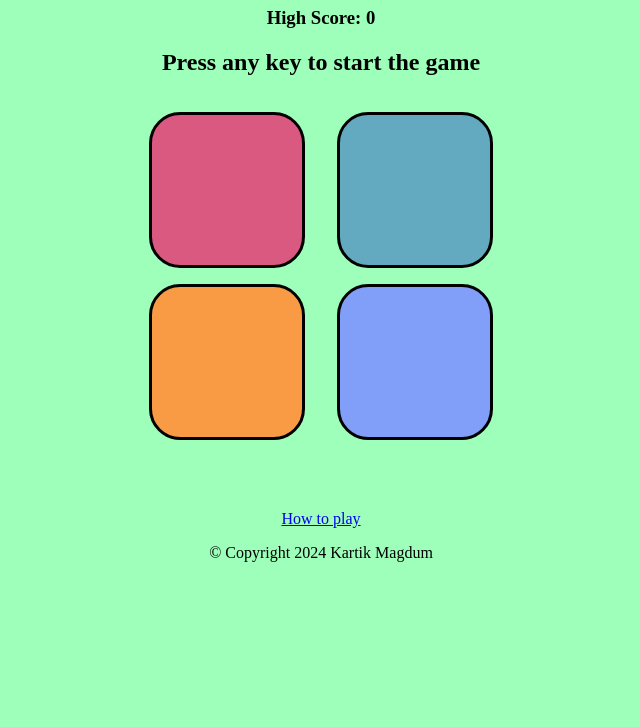
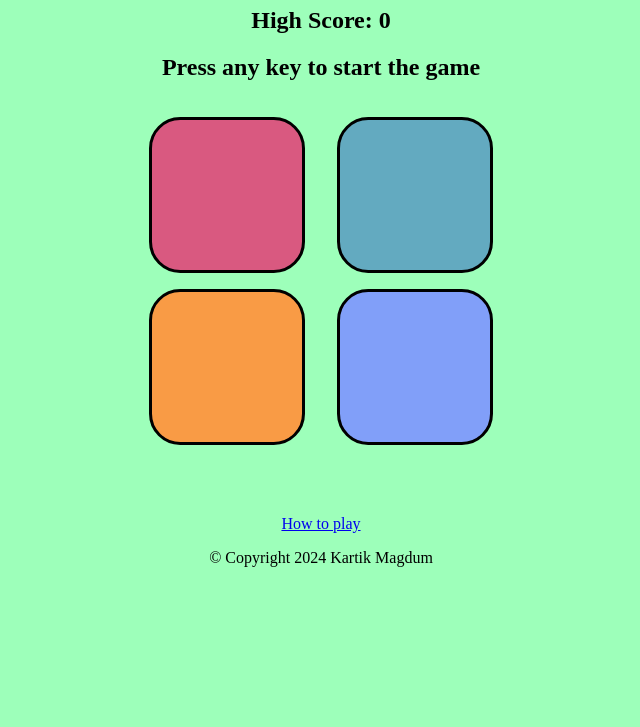
Before and after one commit to kartikkk-07/Simon-Says-Game, a plain HTML site: page index.html in a window 1280 px wide. Shown: the part 73-800 px from the top of the page, without its empty margins (319-959 px from the left). Drawn offline with Linux system fonts and the light colour scheme.

Commit message:
Update index.html

```diff
--- a/index.html
+++ b/index.html
@@ -10,7 +10,7 @@ https://www.linkedin.com/in/kartik-magdum/ -->
 </head>
 <body>
     <h1>Simon Says Game</h1>
-    <h3 id="high-score">High Score: 0</h3>
+    <h2 id="high-score">High Score: 0</h2>
     <h2>Press any key to start the game</h2>
 
     <div class="btn-container">
```
